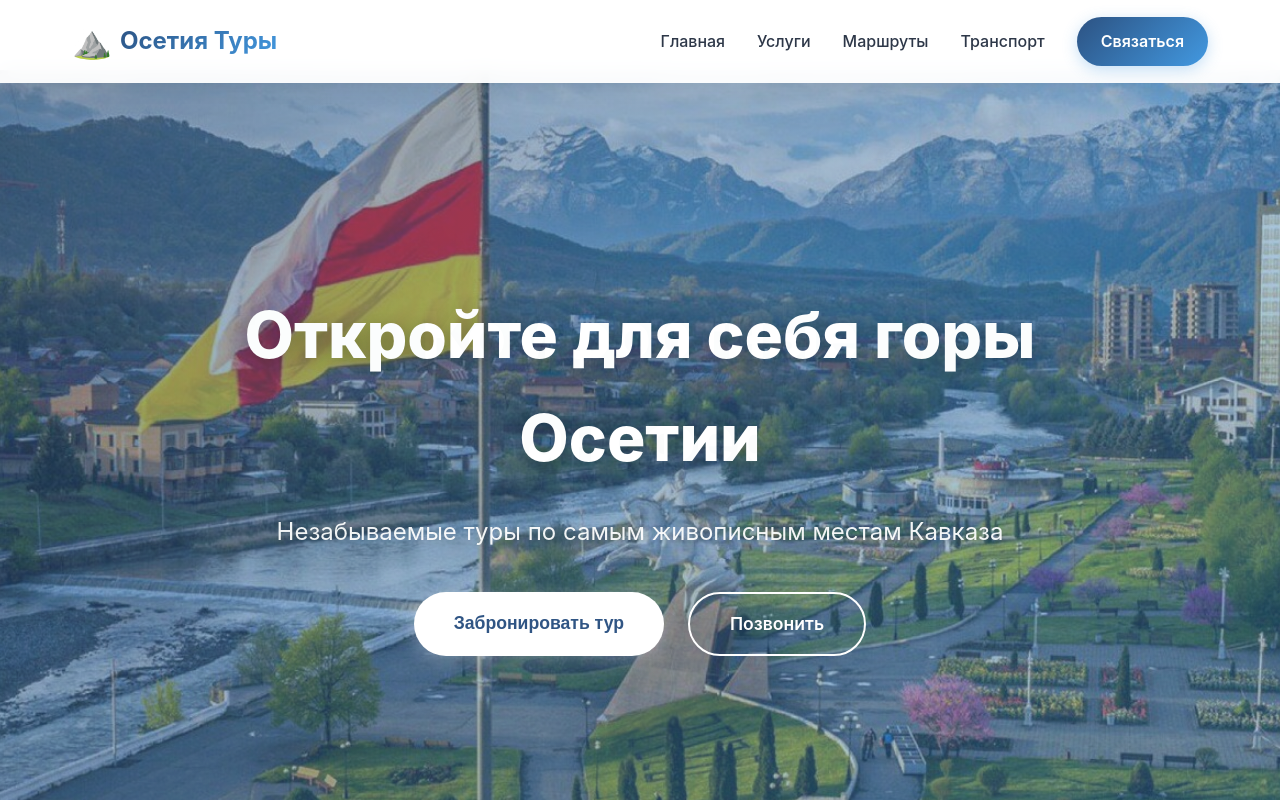
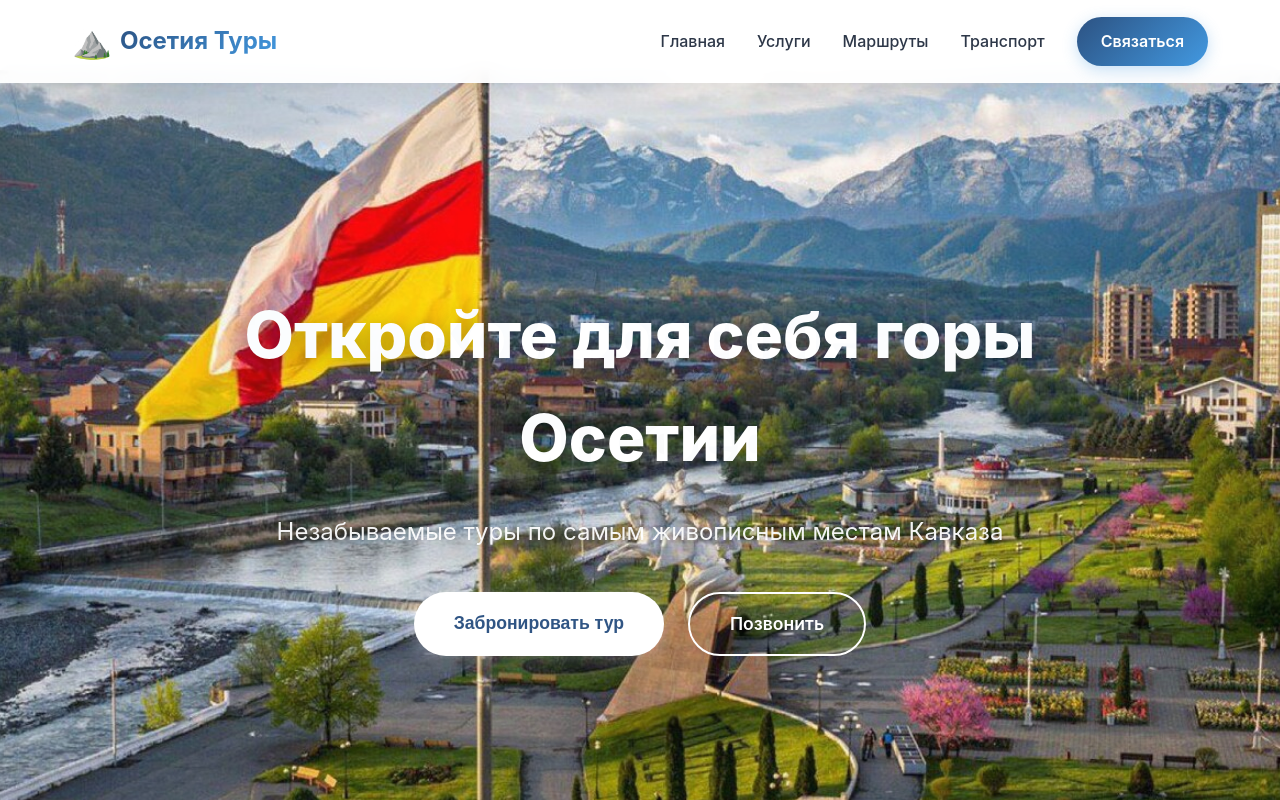
Before and after one commit to Equipoise7/vue-tour-osetia, a Vue app: page / in a window 1280 px wide. Shown: the top 800 px of the page. Built offline with nearby package versions, Linux system fonts and the light colour scheme.

Commit message:
Убран градиент с Hero слайдов

```diff
--- a/src/components/Hero.vue
+++ b/src/components/Hero.vue
@@ -6,20 +6,17 @@ const slides = [
   {
     title: 'Откройте для себя горы Осетии',
     subtitle: 'Незабываемые туры по самым живописным местам Кавказа',
-    image: '/vue-tour-osetia/images/hero1.jpg',
-    gradient: 'linear-gradient(135deg, rgba(44, 82, 130, 0.5) 0%, rgba(66, 153, 225, 0.4) 100%)'
+    image: '/vue-tour-osetia/images/hero1.jpg'
   },
   {
     title: 'Комфортные трансферы',
     subtitle: 'Безопасные и удобные поездки на Toyota Alphard',
-    image: '/vue-tour-osetia/images/hero2.jpg',
-    gradient: 'linear-gradient(135deg, rgba(72, 187, 120, 0.5) 0%, rgba(56, 161, 105, 0.4) 100%)'
+    image: '/vue-tour-osetia/images/hero2.jpg'
   },
   {
     title: 'Индивидуальные маршруты',
     subtitle: 'Создадим уникальное путешествие специально для вас',
-    image: '/vue-tour-osetia/images/hero3.jpg',
-    gradient: 'linear-gradient(135deg, rgba(237, 137, 54, 0.5) 0%, rgba(221, 107, 32, 0.4) 100%)'
+    image: '/vue-tour-osetia/images/hero3.jpg'
   }
 ]
 
@@ -53,7 +50,7 @@ const scrollToContact = () => {
         class="slide"
         :class="{ active: currentSlide === index }"
         :style="{
-          backgroundImage: `${slide.gradient}, url(${slide.image})`,
+          backgroundImage: `url(${slide.image})`,
           backgroundSize: 'cover',
           backgroundPosition: 'center'
         }"
```
